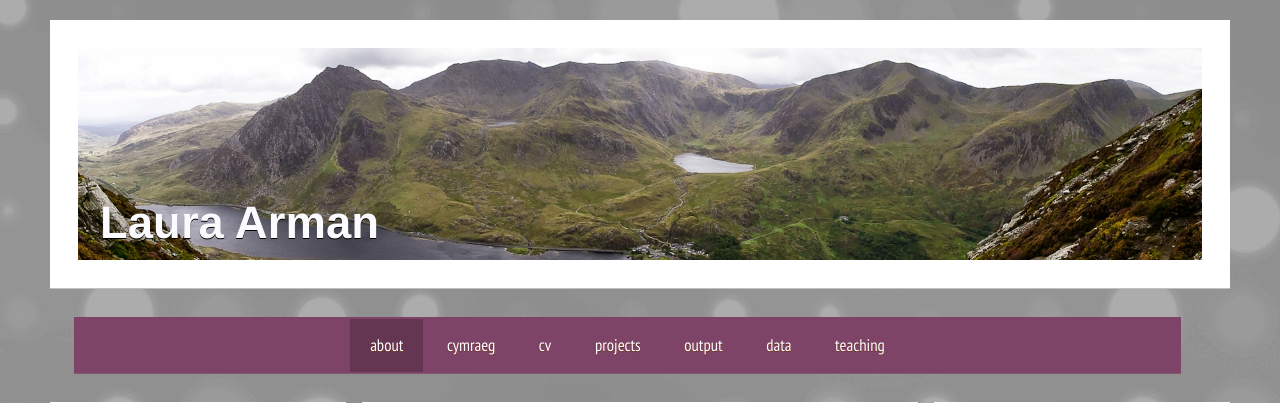
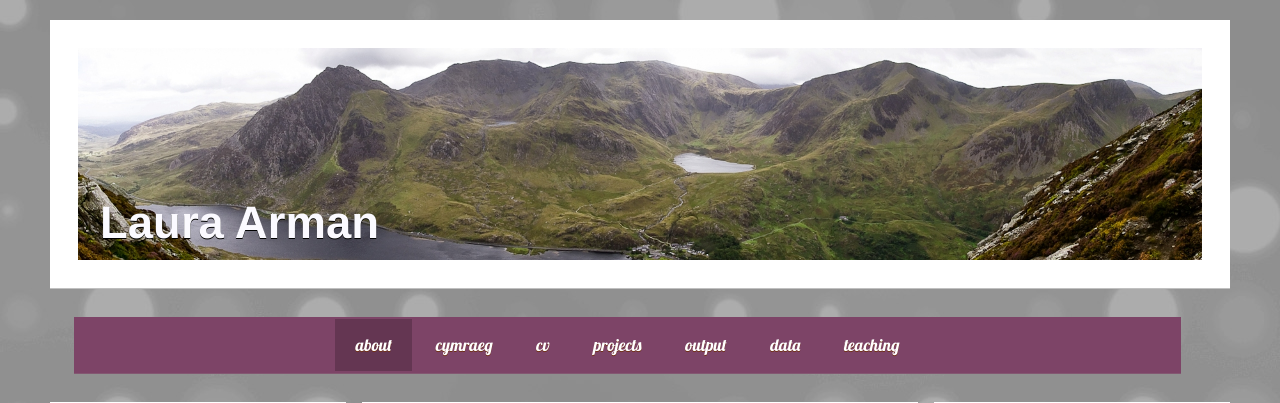
Before and after one commit to Laurarman/laurarman.github.io, a PHP site: page / in a window 1280 px wide. Shown: the top 403 px of the page. Run offline with PHP 8.4, Linux system fonts and the light colour scheme.

Commit message:
Update style.css
experimented with lobster instead of pt sans

```diff
--- a/style.css
+++ b/style.css
@@ -329,7 +329,7 @@ dd.alist p{margin-top:0.2em}
   font-size: 1.2em;
   text-shadow: #6f3018 0 1px 0px;
   left: 24px;
-  font-family: "PT Sans Narrow",sans-serif;
+  font-family: "Lobster",sans-serif;
   color: white;
   bottom: 0px;
   line-height: 56px;
```
